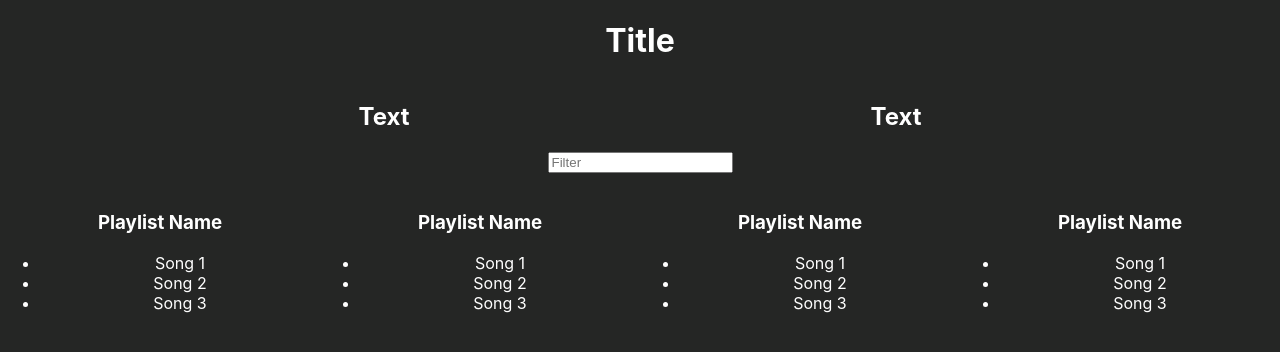
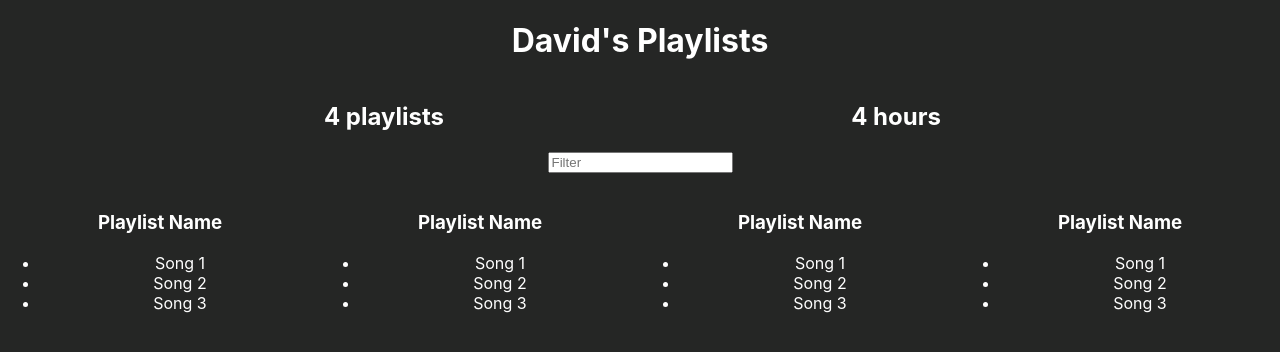
Before and after one commit to davidryan-mu/spotify-project, a React (Create React App) app: page / in a window 1280 px wide. Shown: the top 352 px of the page. Built offline with nearby package versions, Linux system fonts and the light colour scheme.

Commit message:
Added fake data

```diff
--- a/src/App.js
+++ b/src/App.js
@@ -5,11 +5,66 @@ let defaultStyle = {
   color: '#fff'
 };
 
-class Aggregate extends Component {
+let fakeServerData = {
+  user: {
+    name: 'David',
+    playlists: [
+      {
+        name: 'Playlist 1',
+        songs: [
+          {name: 'Song 1', duration: 1345},
+          {name: 'Song 2', duration: 1345},
+          {name: 'Song 3', duration: 1345}
+        ]
+      },
+      {
+        name: 'Playlist 2',
+        songs: [
+          {name: 'Song 1', duration: 1345},
+          {name: 'Song 2', duration: 1345},
+          {name: 'Song 3', duration: 1345}
+        ]      },
+      {
+        name: 'Playlist 3',
+        songs: [
+          {name: 'Song 1', duration: 1345},
+          {name: 'Song 2', duration: 1345},
+          {name: 'Song 3', duration: 1345}
+        ]      },
+      {
+        name: 'Playlist 4',
+        songs: [
+          {name: 'Song 1', duration: 1345},
+          {name: 'Song 2', duration: 1345},
+          {name: 'Song 3', duration: 1345}
+        ]      }
+    ]
+  }
+};
+
+class PlaylistsCounter extends Component {
   render() {
     return(
       <div style={{width: "40%", display: "inline-block"}}>
-        <h2 style={defaultStyle}>Text</h2>
+        <h2 style={defaultStyle}>{this.props.playlists.length} playlists</h2>
+      </div>
+    );
+  }
+}
+
+class HoursCounter extends Component {
+  render() {
+    let allSongs = this.props.playlists.reduce((songs, eachPlaylist) => {
+      return songs.concat(eachPlaylist.songs)
+    }, [])
+
+    let totalDuration = allSongs.reduce((sum, eachSong) => {
+      return sum + eachSong.duration
+    }, 0)
+
+    return(
+      <div style={{width: "40%", display: "inline-block"}}>
+        <h2 style={defaultStyle}>{Math.round(totalDuration / 3600)} hours</h2>
       </div>
     );
   }
@@ -43,20 +98,40 @@ class Playlist extends Component {
 }
 
 class App extends Component {
+  constructor() {
+    super();
+    this.state = {serverData: {}}
+  }
+
+  componentDidMount() {
+    setTimeout(() => {
+      this.setState({serverData: fakeServerData});
+    }, 1000);
+  }
+
   render() {
     return(
       <div className="App">
-        <h1 style={defaultStyle}>Title</h1>
+        {this.state.serverData.user ?
+        <div>
+          <h1 style={defaultStyle}>
+            {this.state.serverData.user &&
+            this.state.serverData.user.name}'s Playlists
+          </h1>
 
-        <Aggregate />
-        <Aggregate />
+          <PlaylistsCounter playlists={this.state.serverData.user &&
+                                this.state.serverData.user.playlists}/>
+          <HoursCounter playlists={this.state.serverData.user &&
+                                this.state.serverData.user.playlists}/>
 
-        <Filter />
+          <Filter />
 
-        <Playlist />
-        <Playlist />
-        <Playlist />
-        <Playlist />
+          <Playlist />
+          <Playlist />
+          <Playlist />
+          <Playlist />
+          </div> : <h1 style={defaultStyle}>Loading...</h1>
+        }
       </div>
     );
   }
```
